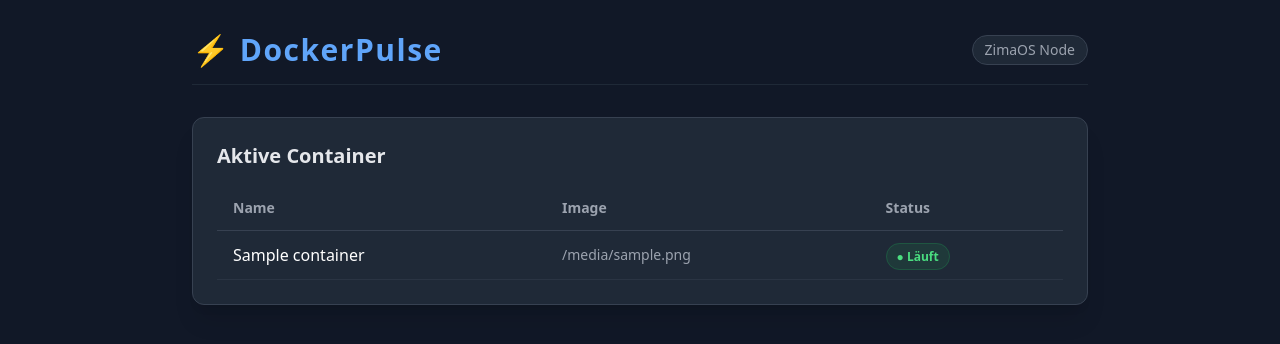
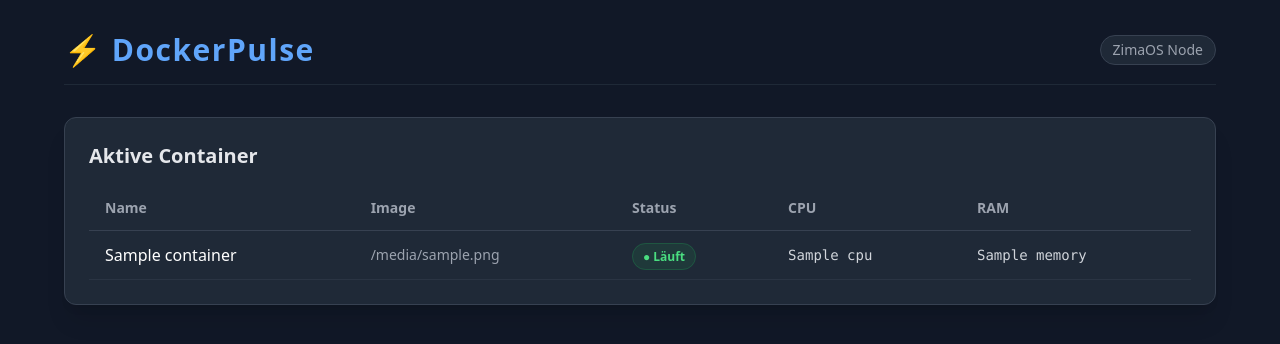
Before and after one commit to lennyklein/DockPuls, a Flask app: template docker-pulse/templates/index.html in a window 1280 px wide. Shown: the top 344 px of the page. Run offline with Flask 3, Linux system fonts and the light colour scheme; the template is opened without the code that fills it: most values are stand-ins (such as "Sample title", 1, 10 or a date in 2020); some libraries are stand-ins or nearby versions.

Commit message:
Enhance container table with CPU and RAM info
Added CPU and RAM columns to the active containers table.

```diff
--- a/docker-pulse/templates/index.html
+++ b/docker-pulse/templates/index.html
@@ -7,7 +7,7 @@
     <script src="https://cdn.tailwindcss.com"></script>
 </head>
 <body class="bg-gray-900 text-gray-100 min-h-screen p-8">
-    <div class="max-w-4xl mx-auto">
+    <div class="max-w-6xl mx-auto">
         <header class="flex justify-between items-center mb-8 border-b border-gray-800 pb-4">
             <h1 class="text-3xl font-bold tracking-wider text-blue-400">⚡ DockerPulse</h1>
             <span class="text-sm bg-gray-800 text-gray-400 px-3 py-1 rounded-full border border-gray-700">ZimaOS Node</span>
@@ -23,6 +23,8 @@
                             <th class="py-3 px-4">Name</th>
                             <th class="py-3 px-4">Image</th>
                             <th class="py-3 px-4">Status</th>
+                            <th class="py-3 px-4">CPU</th>
+                            <th class="py-3 px-4">RAM</th>
                         </tr>
                     </thead>
                     <tbody>
@@ -37,6 +39,8 @@
                                     <span class="bg-red-500/10 text-red-400 text-xs px-2.5 py-1 rounded-full border border-red-500/20 font-semibold">■ {{ c.status }}</span>
                                 {% endif %}
                             </td>
+                            <td class="py-3 px-4 text-gray-300 font-mono text-sm">{{ c.cpu }}</td>
+                            <td class="py-3 px-4 text-gray-300 font-mono text-sm">{{ c.memory }}</td>
                         </tr>
                         {% endfor %}
                     </tbody>
```
